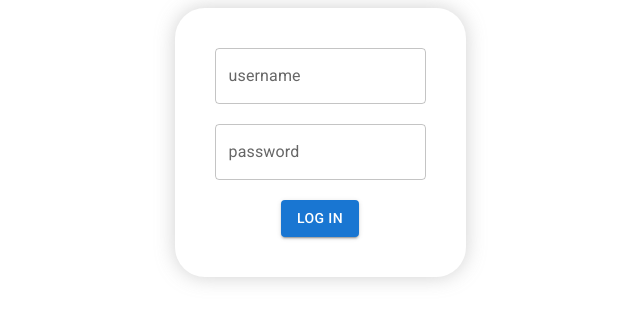
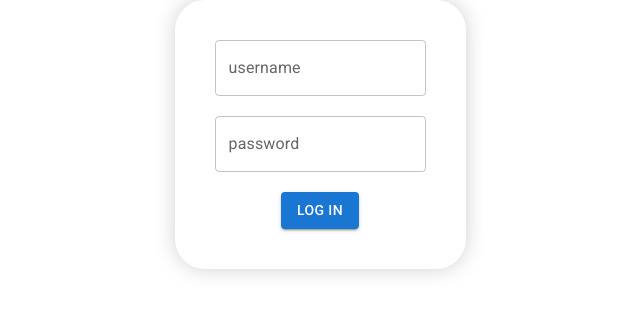
Before and after one commit to andreiDiazSimon/e-commerce, a React (Vite) app in the folder front-end/: page / in a window 1280 px wide. Shown: the top 322 px of the page, without its empty margins (320-960 px from the left). Built offline with nearby package versions, Linux system fonts and the light colour scheme.

Commit message:
commit ewan

```diff
--- a/front-end/src/main.css
+++ b/front-end/src/main.css
@@ -1,3 +1,9 @@
-:root{
-  background:white
+:root {
+  background: white;
 }
+
+body {
+  margin: 0;
+  padding: 0;
+  box-sizing: border-box
+}
```
